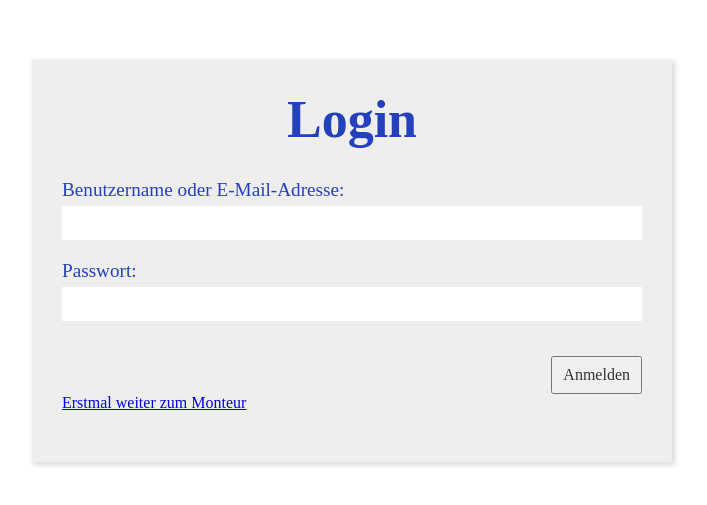
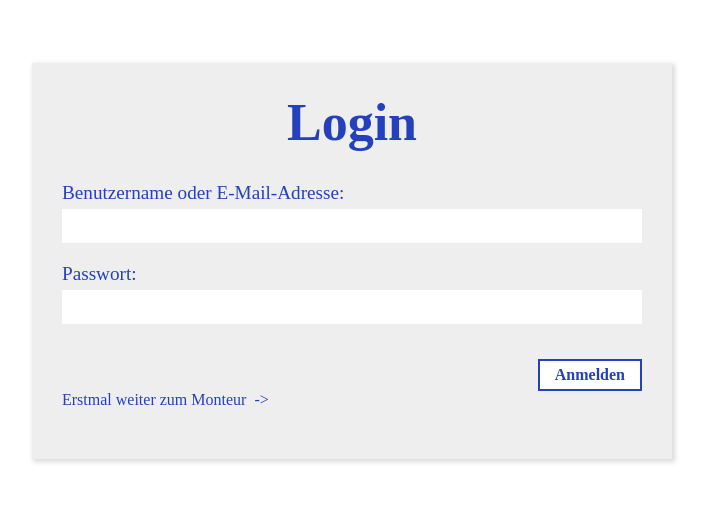
Before and after one commit to ScheduPlan/frontend, a JavaScript app: page / in a window 1280 px wide. Shown: the part 139-644 px from the top of the page, without its empty margins (288-995 px from the left). Built offline with nearby package versions, Linux system fonts and the light colour scheme; the HTML template or start-up script is replaced by a standard one.

Commit message:
fix: rearanged Button component

```diff
--- a/src/components/Button.module.css
+++ /dev/null
@@ -1,16 +0,0 @@
-.primary {
-    width: fit-content;
-    background-color: #ffffff;
-    border: 2px solid var(--primary);
-    padding: 5px 15px;
-    margin-top: 25px;
-    font-weight: 600;
-    color: var(--primary);
-    cursor: pointer;
-    transition: 0.2s ease;
-}
-
-.primary:hover {
-    background-color: var(--primary);
-    color: #fff;
-}
--- a/src/index.css
+++ b/src/index.css
@@ -24,8 +24,51 @@ body {
   font-family: 'PT Sans';
 }
 
+/* Font styles */
+
 h1 {
   font-size: 52px;
   font-weight: 600;
   color: var(--primary);
 }
+
+/* Link styles */
+a {
+  color: var(--primary);
+  text-decoration: none;
+  transition: 0.2s ease;
+}
+
+a::after {
+  content: "->";
+  margin-left: 8px;
+  transition: 0.4s ease;
+  text-decoration: none;
+}
+
+a:hover {
+  text-decoration: underline;
+}
+
+a:hover::after {
+  text-decoration: none !important;
+  margin-left: 15px;
+}
+
+/* Button styles */
+.btn.primary {
+  width: fit-content;
+  background-color: #ffffff;
+  border: 2px solid var(--primary);
+  padding: 5px 15px;
+  margin-top: 25px;
+  font-weight: 600;
+  color: var(--primary);
+  cursor: pointer;
+  transition: 0.2s ease;
+}
+
+.btn.primary:hover {
+  background-color: var(--primary);
+  color: #fff;
+}
```
Also changed, not shown: src/components/Button.js (deleted, +0 -9 lines).
